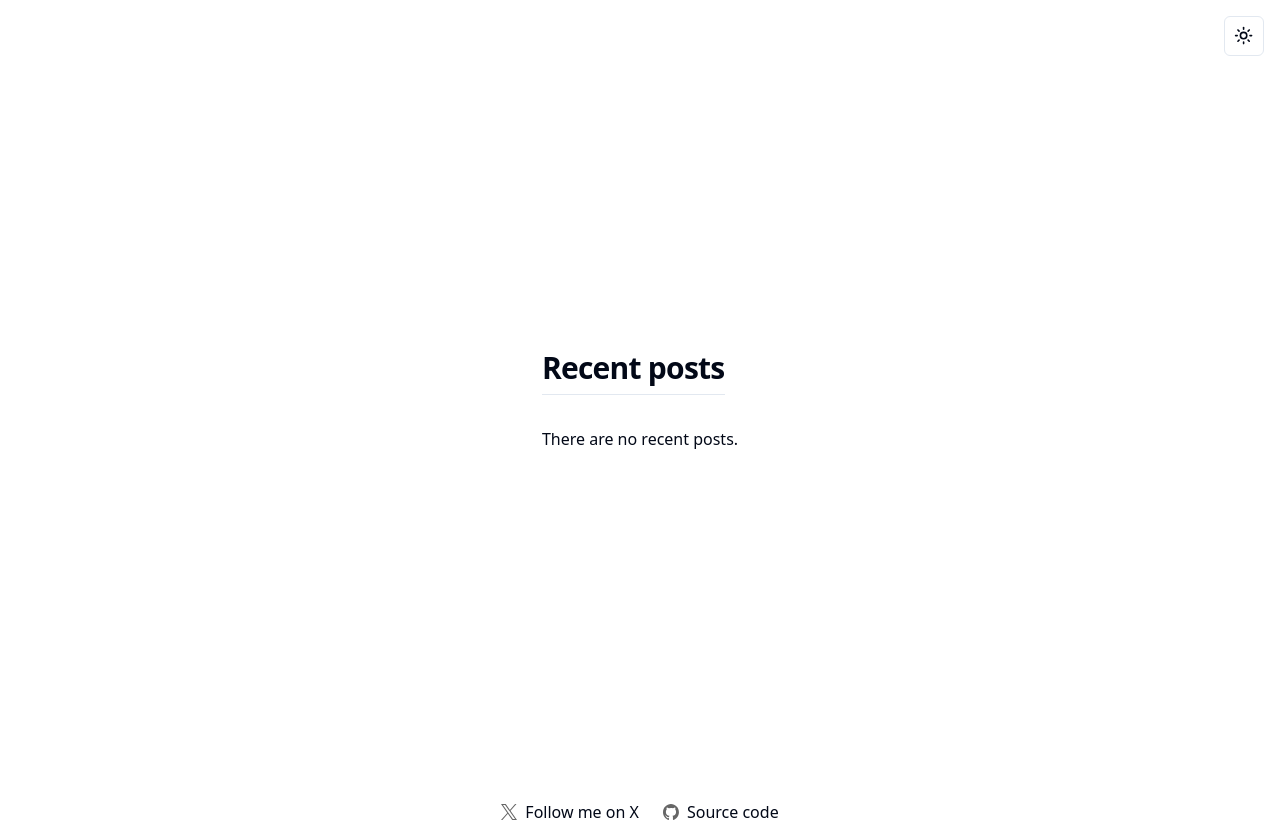
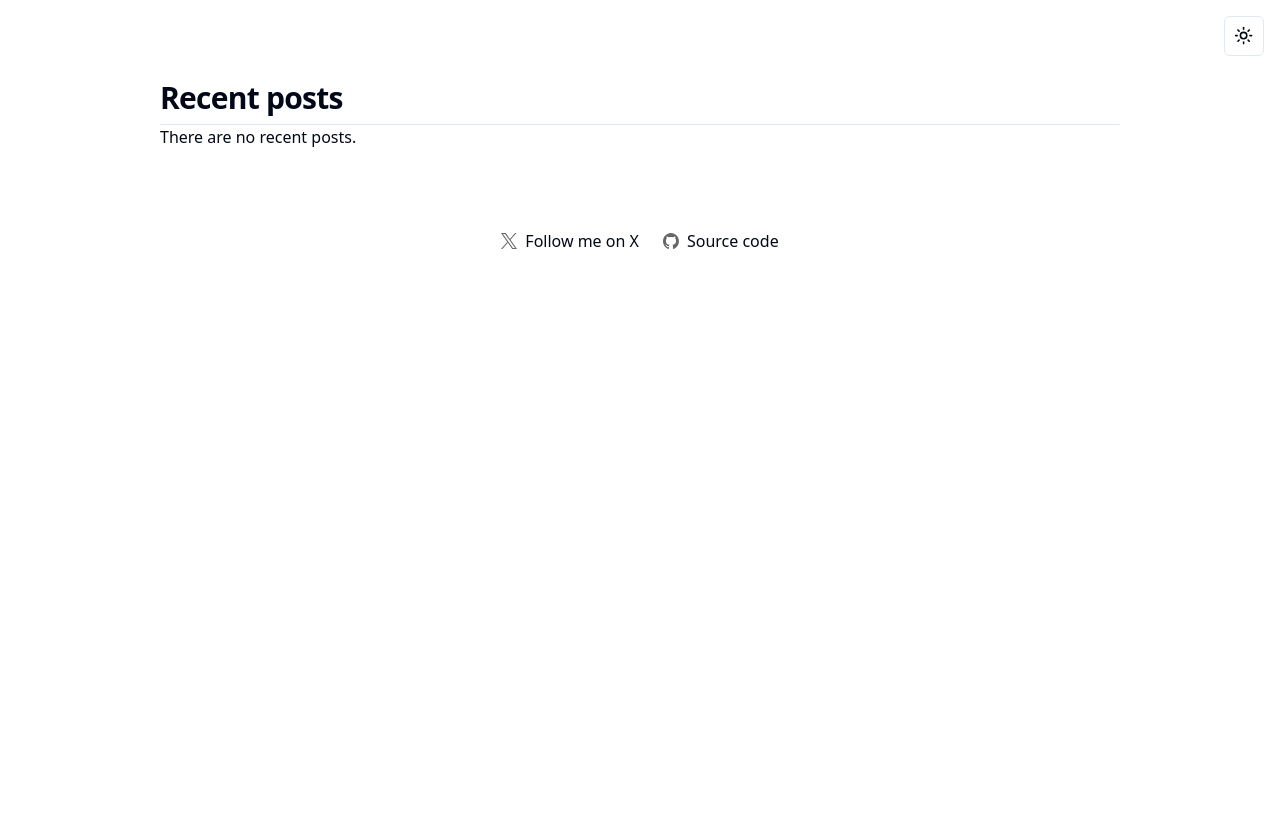
Before and after one commit to ManuLpz4/blog, a Next.js app: page / in a window 1280 px wide. After the commit the page ends 800 px from the top, so only its background shows below. Built offline with nearby package versions, Linux system fonts and the light colour scheme.

Commit message:
Add Tailwind CSS Prettier plugin

```diff
--- a/package.json
+++ b/package.json
@@ -36,6 +36,7 @@
     "lint-staged": "^15.2.7",
     "postcss": "^8",
     "prettier": "3.3.2",
+    "prettier-plugin-tailwindcss": "^0.6.5",
     "tailwindcss": "^3.4.1",
     "typescript": "^5"
   },
--- a/src/app/(posts)/layout.tsx
+++ b/src/app/(posts)/layout.tsx
@@ -3,5 +3,5 @@ export default function PostsLayout({
 }: Readonly<{
   children: React.ReactNode
 }>) {
-  return <div className="max-w-[500px] m-auto">{children}</div>
+  return <div>{children}</div>
 }
--- a/src/app/layout.tsx
+++ b/src/app/layout.tsx
@@ -1,7 +1,7 @@
 import type { Metadata } from 'next'
 import localFont from 'next/font/local'
 
-import Footer from '../components/footer'
+import { Footer } from '../components/footer'
 import { ThemeProvider } from '../components/theme-provider'
 import { ThemeToggle } from '../components/theme-toggle'
 import './globals.css'
@@ -29,9 +29,11 @@ export default function RootLayout({
     <html lang="en">
       <body className={`${geistSans.variable} ${geistMono.variable}`}>
         <ThemeProvider attribute="class" defaultTheme="light" enableSystem>
-          <ThemeToggle className="absolute top-4 right-4" />
-          {children}
-          <Footer />
+          <ThemeToggle className="absolute right-4 top-4" />
+          <div className="m-auto flex min-h-dvh max-w-screen-lg flex-col gap-20 px-8 py-20">
+            {children}
+            <Footer />
+          </div>
         </ThemeProvider>
       </body>
     </html>
--- a/src/app/page.tsx
+++ b/src/app/page.tsx
@@ -2,10 +2,8 @@ import { RecentPosts } from '../components/recent-posts'
 
 export default function Home() {
   return (
-    <div className="font-sans grid grid-rows-[20px_1fr_20px] items-center justify-items-center min-h-dvh p-8 pb-20 gap-16 sm:p-20">
-      <main className="flex flex-col gap-8 row-start-2 items-center sm:items-start">
-        <RecentPosts />
-      </main>
-    </div>
+    <main>
+      <RecentPosts />
+    </main>
   )
 }
--- a/src/components/footer.tsx
+++ b/src/components/footer.tsx
@@ -3,13 +3,11 @@ import Link from 'next/link'
 
 import { cn } from '../utils/tailwind'
 
-export default function Footer({
-  className,
-}: Readonly<{ className?: string }>) {
+export function Footer({ className }: Readonly<{ className?: string }>) {
   return (
     <footer
       className={cn(
-        'row-start-3 flex gap-6 flex-wrap items-center justify-center',
+        'flex flex-wrap items-center justify-center gap-6',
         className
       )}
     >
--- a/src/components/recent-posts.tsx
+++ b/src/components/recent-posts.tsx
@@ -7,11 +7,10 @@ export async function RecentPosts() {
   const posts = await getPosts()
 
   return (
-    <>
+    <div>
       <h2 className="mt-10 scroll-m-20 border-b pb-2 text-3xl font-semibold tracking-tight transition-colors first:mt-0">
         Recent posts
       </h2>
-
       {posts.length ? (
         <div className="grid grid-cols-2 gap-4">
           <div>Title</div>
@@ -28,6 +27,6 @@ export async function RecentPosts() {
       ) : (
         <p>There are no recent posts.</p>
       )}
-    </>
+    </div>
   )
 }
```
Also changed, not shown: 2 other files (tests, documents, lock files or other folders).
